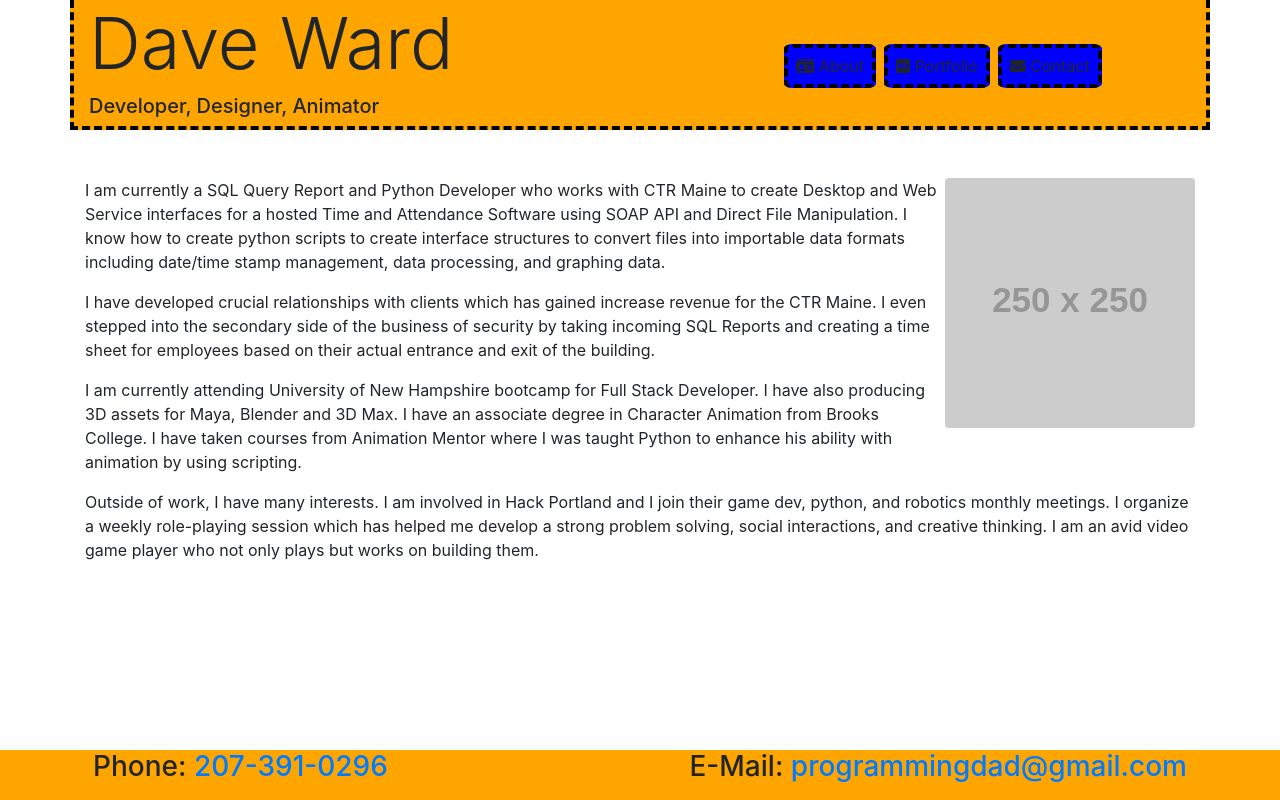
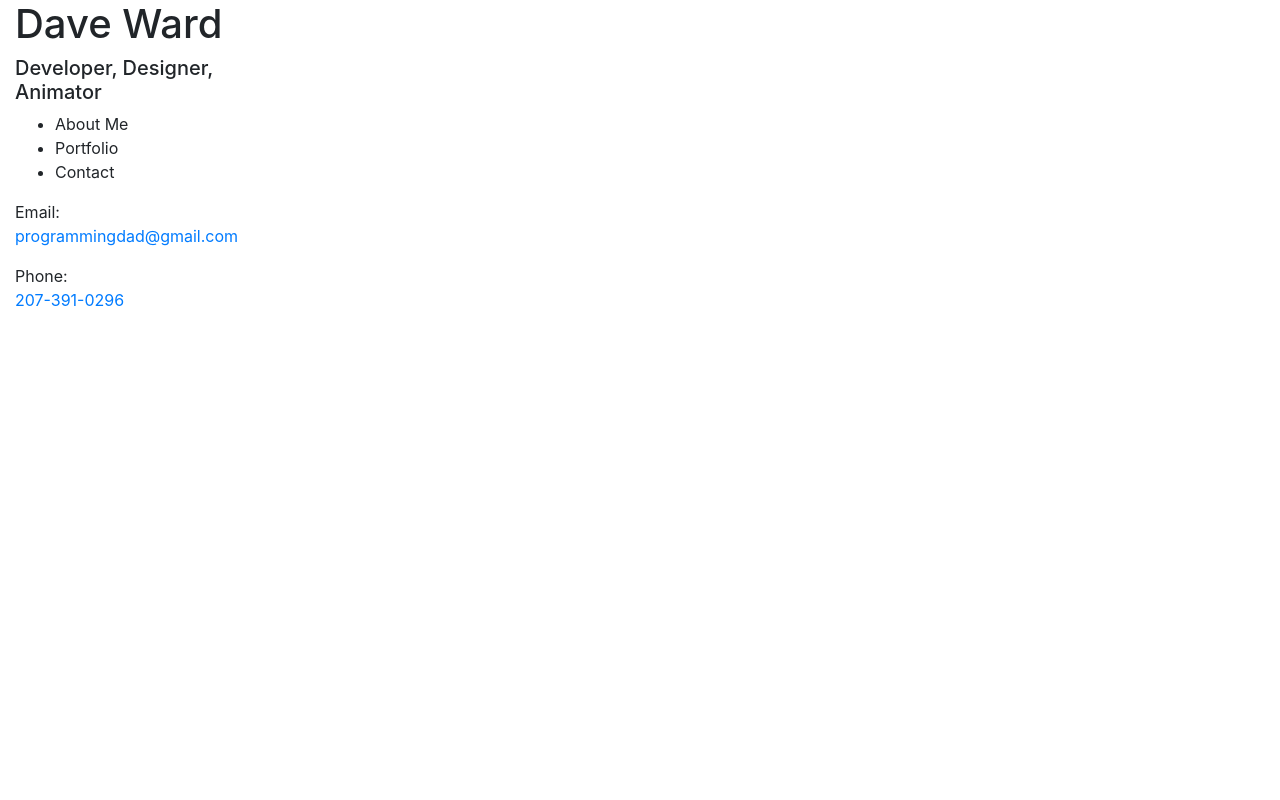
Before and after one commit to professorx00/CBC-Updated-Portfolio, a plain HTML site: page index.html in a window 1280 px wide. Drawn offline with nearby package versions, Linux system fonts and the light colour scheme; placeholder pictures from the web are drawn by us.

Commit message:
notsure what I want to do

```diff
--- a/css/style.css
+++ b/css/style.css
@@ -1,51 +1,4 @@
-* {
-    margin: 0;
-  }
-  html, body {
-    height: 100%;
-  }
-  .page-wrap {
-    min-height: 100%;
-    /* equal to footer height */
-    margin-bottom: -50px;
-  }
-  .page-wrap:after {
-    content: "";
-    display: block;
-  }
-  .site-footer, .page-wrap:after {
-    height: 50px;
-  }
-  .site-footer {
-    background: orange;
-    text-align: center;
-  }
+#contactInfo{
+  position: relative;
 
-#navBtns{
-    list-style: none;
-    display:inline-flex;
-    margin-top: 10%;
 }
-*.head{
-    background-color: orange;
-    border-bottom : .25rem black dashed;
-    border-left : .25rem black dashed;
-    border-right : .25rem black dashed;
-}
-a.navBtn{
-    margin-left: .25rem;
-    margin-right:.25rem;
-    background-color: blue;
-    padding:.5rem;
-    border : .25rem black dashed;
-    border-radius: 10%;
-}
-
-*.footer{
-    width:100%;
-    height: 100%;
-}
-#footer{
-    height: 50px;
-    height: 100%;
-}
--- a/index.html
+++ b/index.html
@@ -15,44 +15,34 @@
 </head>
 
 <body>
-    <div class="wrapper page-wrap">
-        <div class="container head">
-            <div class="row">
-                <div class="col-md-6 col-xs-12 col-xl-6">
-                    <h1 class="logo display-3">Dave Ward</h1>
-                    <h5>Developer, Designer, Animator</h4>
+    <div class="wrapper">
+        <div class="col-lg-3">
+            <div class="container">
+                <div class="row">
+                    <h1>Dave Ward</h1>
+                    <h5>Developer, Designer, Animator</h5>
                 </div>
-                <div class="col-md-6 col-xs-12 col-xl-6 text-center ">
-                    <ul id="navBtns">
-                        <li><a herf="#" class="navBtn"> <i class="fas fa-id-card"></i> About </a></li>
-                        <li><a herf="#" class="navBtn"><i class="fab fa-dev"></i> Portfolio </a></li>
-                        <li><a herf="#" class="navBtn"><i class="fas fa-envelope"></i> Contact </a></li>                    </ul>
+                <div class="row" id="nav">
+                    <ul>
+                        <li>About Me</li>
+                        <li>Portfolio</li>
+                        <li>Contact</li>
+                    </ul>
                 </div>
-            </div>
-        </div>
-        <div class="container about">
-            <div class="aboutBody">
-                <div class="row">
-                    <div class="col-md-12 mt-5">
-                        <img src="https://via.placeholder.com/250" alt="Profile Picture" class="rounded float-right">
-                        <p class="bodyInfo">I am currently a SQL Query Report and Python Developer who works with CTR Maine to create Desktop and Web Service interfaces for a hosted Time and Attendance Software using SOAP API and Direct File Manipulation. I know how to create python scripts to create interface structures to convert files into importable data formats including date/time stamp management, data processing, and graphing data.</p>
-
-                        <p class="bodyInfo">I have developed crucial relationships with clients which has gained increase revenue for the CTR Maine. I even stepped into the secondary side of the business of security by taking incoming SQL Reports and creating a time sheet for employees based on their actual entrance and exit of the building.</p>
-
-                        <p class="bodyInfo">I am currently attending University of New Hampshire bootcamp for Full Stack Developer. I have also producing 3D assets for Maya, Blender and 3D Max. I have an associate degree in Character Animation from Brooks College. I have taken courses from Animation Mentor where I was taught Python to enhance his ability with animation by using scripting.</p>
-
-                        <p class="bodyInfo">Outside of work, I have many interests. I am involved in Hack Portland and I join their game dev, python, and robotics monthly meetings. I organize a weekly role-playing session which has helped me develop a strong problem solving, social interactions, and creative thinking. I am an avid video game player who not only plays but works on building them.</p>
-                    </div>
+                <div class="row" id="contactInfo">
+                    <p>
+                        Email:<br>
+                        <a href="mailto: programmingdad@gmail.com">programmingdad@gmail.com</a>
+                    </p>
+                    <p>
+                        Phone:<br>
+                        <a href="tel:1-207-391-0296">207-391-0296</a>
+                    </p>
 
                 </div>
             </div>
         </div>
     </div>
-    <footer class="site-footer">
-            <div class="container">
-              <h3 class="float-left ml-2">Phone: <a href="tel:+12073910296">207-391-0296 </a></h3>  <h3 class="float-right mr-2">E-Mail: <a href = "mailto: programmingdad@gmail.com">programmingdad@gmail.com</a></h3>
-            </div>
-    <footer>
     <script src="scripts/script.js"></script>
 </body>
 
```
Also changed, not shown: imgs/myself.jpg (added).
